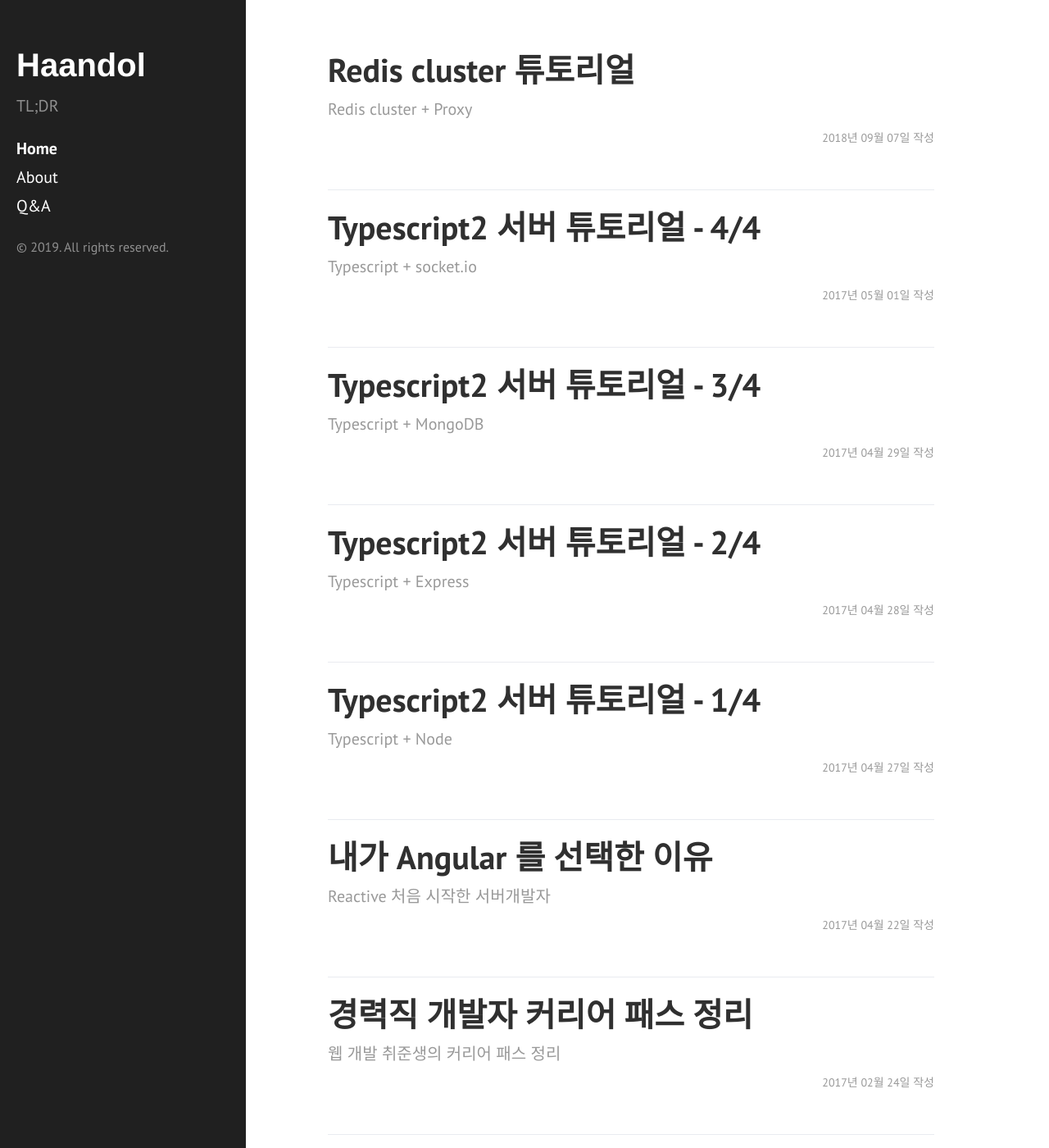
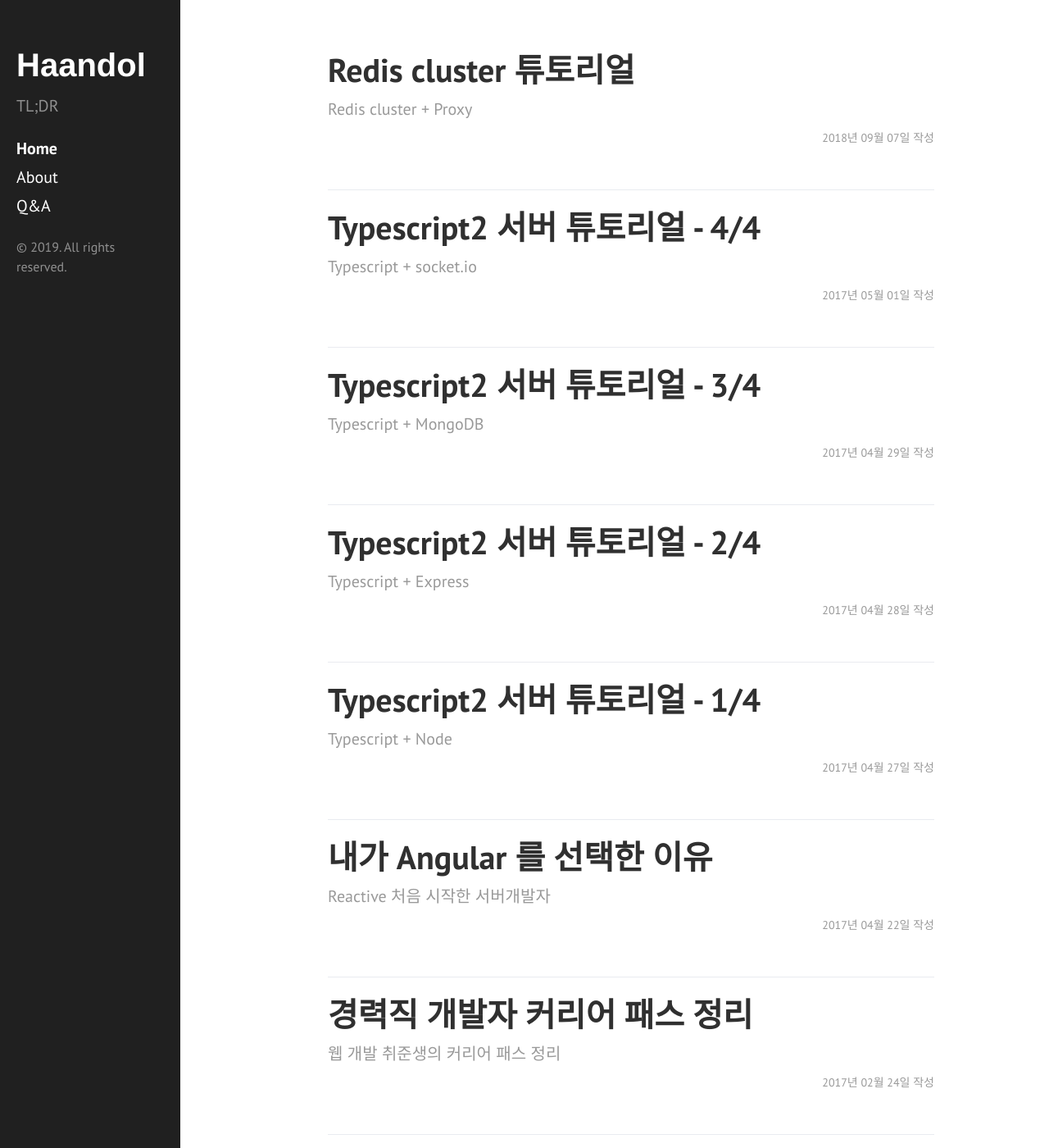
Before and after one commit to haandol/haandol.github.com, a Jekyll site: the page built from index.html, in a window 1280 px wide and 1400 px high. Shown: the whole window at 82% size. Built offline with Jekyll 4.4.1, drawn with Linux system fonts in a browser that asks for light colours.

Commit message:
reduce width of sidebar

```diff
--- a/public/css/vincent.scss
+++ b/public/css/vincent.scss
@@ -1,5 +1,9 @@
 ---
 ---
+
+.sidebar {
+    width: 11em;
+}
 
 .posts {
     padding: 0;
```
